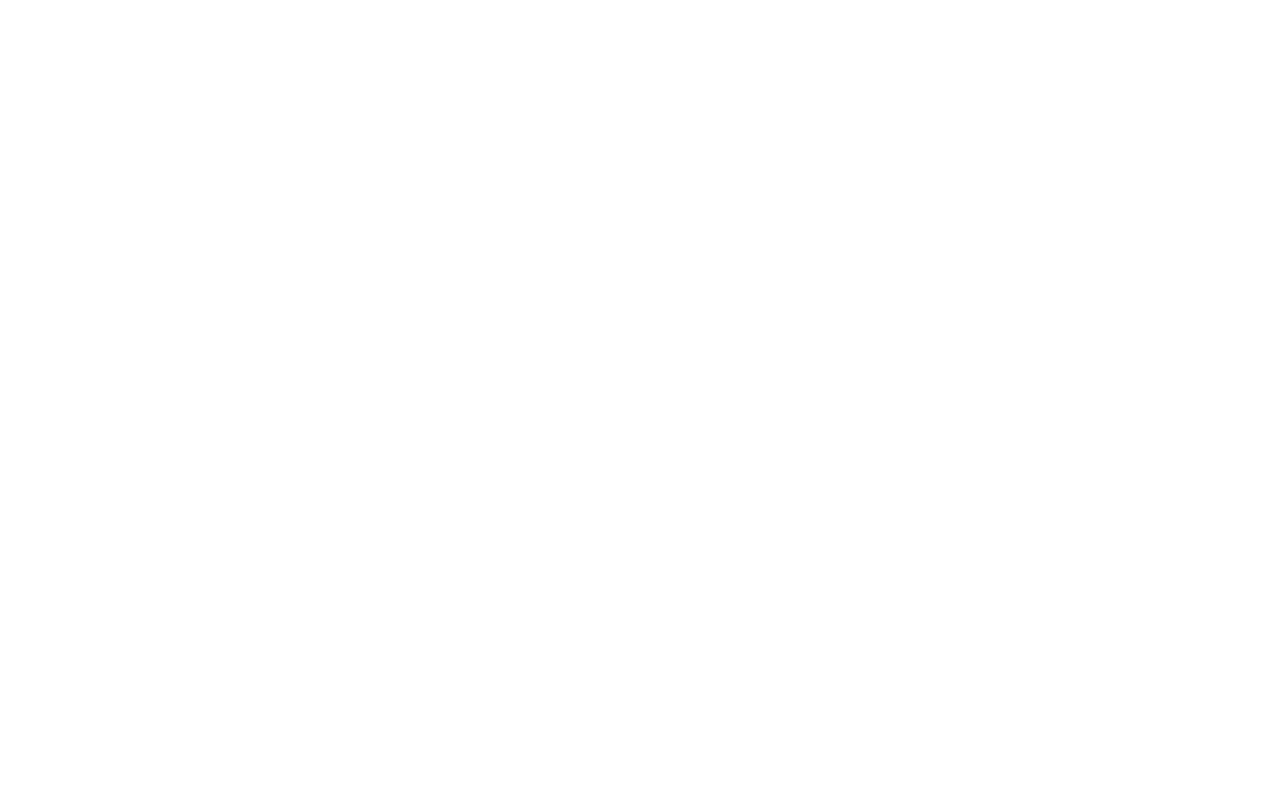
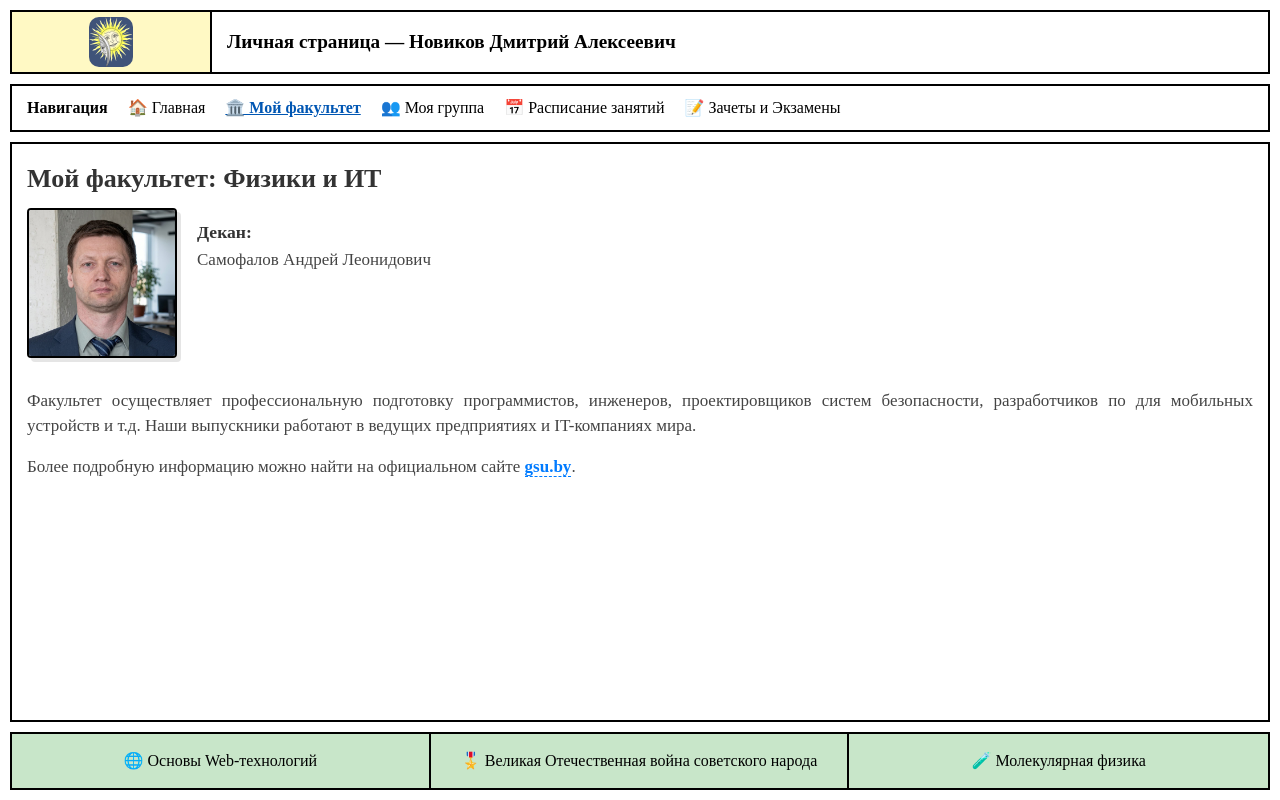
Before and after one commit to liahrothstein/web.lab2, a React (Vite) app: page /web.lab2/fac in a window 1280 px wide. Before the commit this address had no page. Built offline with nearby package versions, Linux system fonts and the light colour scheme.

Commit message:
feat: done faculty page

```diff
--- a/src/app/App.tsx
+++ b/src/app/App.tsx
@@ -1,4 +1,4 @@
-import { GroupPage, MainPage } from '@pages/index';
+import { FacPage, GroupPage, MainPage } from '@pages/index';
 import { Navigate, Route, Routes } from 'react-router-dom';
 
 function App() {
@@ -7,6 +7,7 @@
       <Route path="/" element={<Navigate to="/web.lab2/" />} />
       <Route path="/web.lab2/" element={<MainPage />} />
       <Route path="/web.lab2/group" element={<GroupPage />} />
+      <Route path="/web.lab2/fac" element={<FacPage />} />
     </Routes>
   );
 }
--- /dev/null
+++ b/src/pages/FacPage/ui/FacPage.scss
@@ -0,0 +1 @@
+@use '../../../shared/sass/pages/fac_page' as *;
--- /dev/null
+++ b/src/pages/FacPage/ui/FacPage.tsx
@@ -0,0 +1,38 @@
+import './FacPage.scss';
+
+import { Footer, Header, Main, Nav } from '@widgets/index';
+
+import dekan from '../../../shared/assets/images/dekan.jpg';
+
+export function FacPage() {
+  return (
+    <div className="facPage">
+      <Header />
+      <Nav />
+      <Main
+        content={
+          <>
+            <h2>Мой факультет: Физики и ИТ</h2>
+            <p className="dekan">
+              <img src={dekan} alt="dekan" />
+              <strong>Декан: </strong>Самофалов Андрей Леонидович
+            </p>
+            <p>
+              Факультет осуществляет профессиональную подготовку программистов, инженеров,
+              проектировщиков систем безопасности, разработчиков по для мобильных устройств и т.д.
+              Наши выпускники работают в ведущих предприятиях и IT-компаниях мира.
+            </p>
+            <p>
+              Более подробную информацию можно найти на официальном сайте{' '}
+              <a href="https://gsu.by/" target="_blank" rel="noreferrer">
+                gsu.by
+              </a>
+              .
+            </p>
+          </>
+        }
+      />
+      <Footer />
+    </div>
+  );
+}
--- a/src/pages/index.ts
+++ b/src/pages/index.ts
@@ -1,2 +1,3 @@
+export { FacPage } from './FacPage/ui/FacPage';
 export { GroupPage } from './GroupPage/ui/GroupPage';
 export { MainPage } from './MainPage/ui/MainPage';
--- a/src/shared/sass/abstracts/_colors.scss
+++ b/src/shared/sass/abstracts/_colors.scss
@@ -1,3 +1,4 @@
 $black: black;
 
 $defaultLinkColor: $black;
+$line-color: $black;
--- /dev/null
+++ b/src/shared/sass/pages/_fac_page.scss
@@ -0,0 +1,79 @@
+@use '../abstracts' as *;
+
+.facPage {
+  display: grid;
+  grid-template-columns: 1fr;
+  grid-template-rows: auto auto 1fr auto;
+  min-height: 100vh;
+  gap: 10px;
+  padding: 10px;
+
+  nav a[href='/web.lab2/fac'] {
+    color: #0056b3;
+    text-decoration: underline;
+    font-weight: bold;
+  }
+
+  main {
+    border: $border-style;
+    padding: $padding-base;
+    background-color: #fff;
+
+    h2 {
+      font-size: 26px;
+      margin-bottom: 10px;
+      color: #333;
+      display: flex;
+      align-items: center;
+      gap: 10px;
+    }
+
+    // Блок с деканом
+    .dekan {
+      overflow: hidden; // Чтобы блок не "разваливался" из-за float
+      margin-bottom: 20px;
+      line-height: 1.6;
+
+      img {
+        float: left; // Обтекание картинки текстом слева
+        margin-right: 20px; // Отступ от картинки до текста
+        margin-bottom: 10px;
+        border: 2px solid $line-color; // Используем твою переменную для рамки
+        border-radius: 4px;
+        max-width: 150px; // Ограничим размер фото
+        height: auto;
+        box-shadow: 4px 4px 0px rgba(0, 0, 0, 0.1); // Небольшой эффект глубины
+      }
+
+      strong {
+        display: block; // Выносим "Декан:" на новую строку или выделяем
+        margin-top: 10px;
+        font-size: 1.1rem;
+        color: #333;
+      }
+    }
+
+    // Общие абзацы текста
+    p {
+      font-size: 17px;
+      line-height: 1.5;
+      color: #444;
+      margin-bottom: 15px;
+      text-align: justify; // Ровный край текста как в газете
+    }
+
+    // Стили для ссылки
+    a {
+      color: #007bff;
+      text-decoration: none;
+      font-weight: bold;
+      transition: all 0.2s ease;
+      border-bottom: 1px dashed #007bff;
+
+      &:hover {
+        color: #0056b3;
+        border-bottom-style: solid;
+      }
+    }
+  }
+}
```
Also changed, not shown: src/shared/assets/images/dekan.jpg (added).
